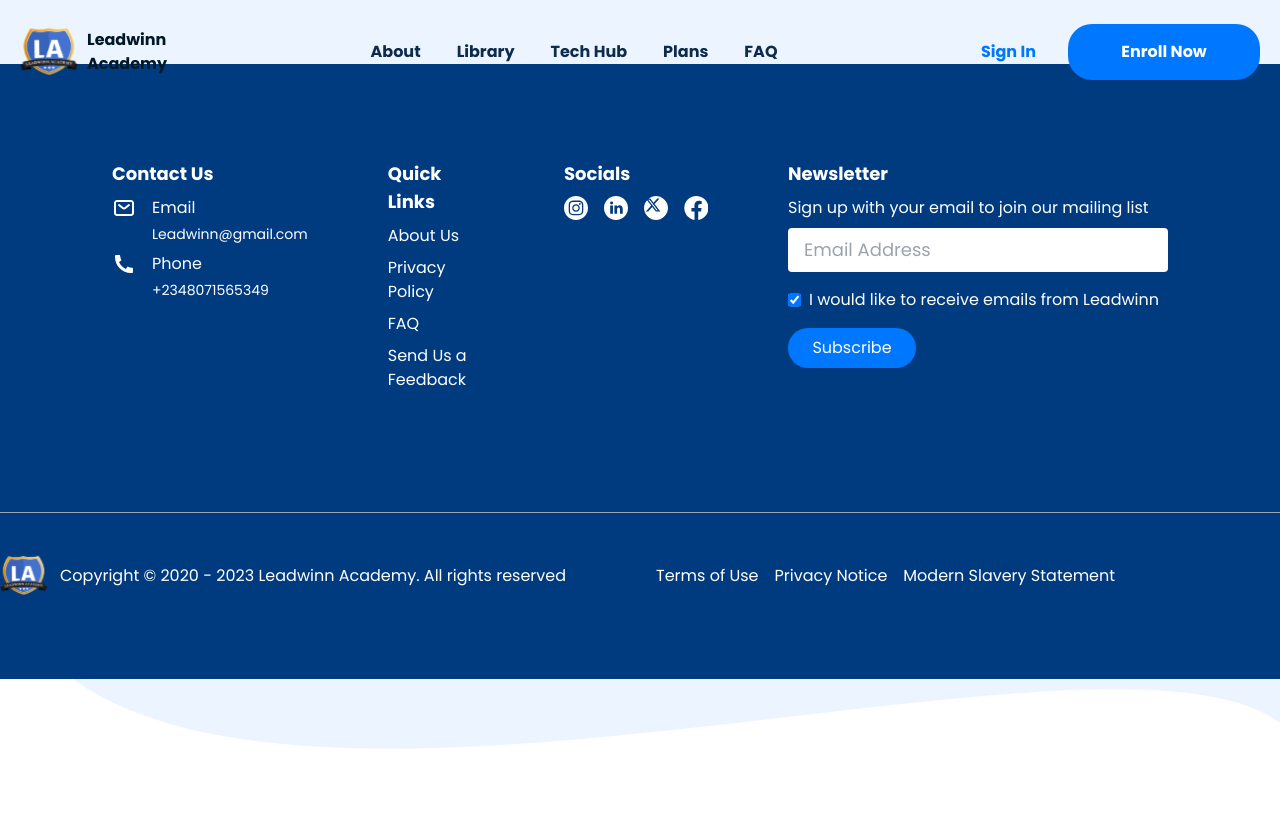
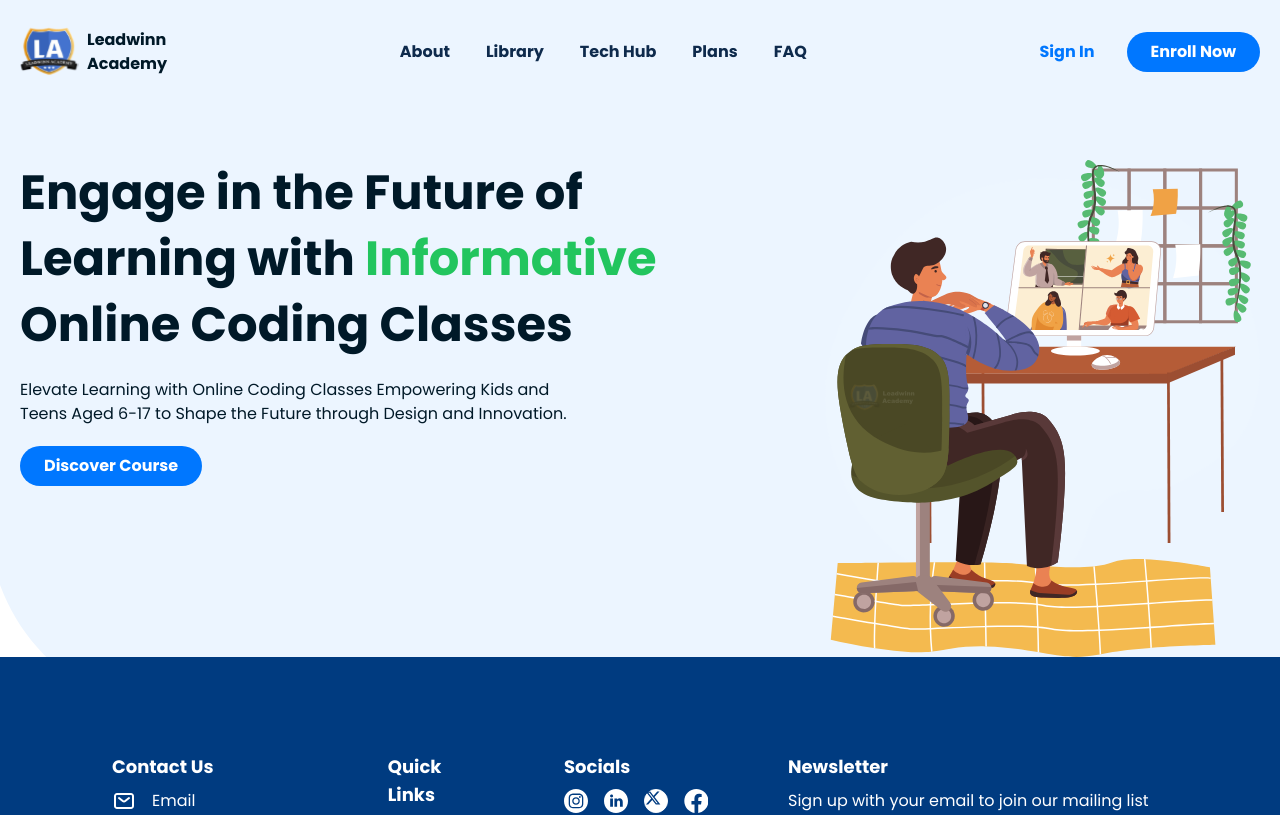
Before and after one commit to Adeleyeha-17/Leadwinn-Academy, a React (Vite) app: page / in a window 1280 px wide. Shown: the top 815 px of the page. Built offline with nearby package versions, Linux system fonts and the light colour scheme.

Commit message:
home section

```diff
--- /dev/null
+++ b/src/components/Button/Button.tsx
@@ -0,0 +1,14 @@
+import React from "react"
+import { Link } from "react-router-dom"
+
+type Button = {
+   path: string;
+   title: string;
+}
+export const Button: React.FC<Button> = ({path, title}) => {
+  return (
+    <div>
+      <Link to={path} className={`inline-block justify-center items-center py-2 px-6 bg-head-blue text-white text-base sm:font-semibold rounded-3xl`}>{title}</Link>
+    </div>
+  )
+}
--- /dev/null
+++ b/src/components/Button/index.tsx
@@ -0,0 +1,3 @@
+import { Button } from "./Button";
+
+export default Button;
--- a/src/components/Footer/Footer.tsx
+++ b/src/components/Footer/Footer.tsx
@@ -124,7 +124,7 @@ export const Footer:React.FC = () => {
               <label htmlFor="receiveMail" className="text-sm md:text-base">I would like to receive emails from Leadwinn</label>
               </div>
 
-              <button className="flex justify-center items-center sm:max-md:w-28 sm:max-md:h-8 md:w-32 md:h-10 w-24 h-8 gap-3 bg-head-blue text-white text-xs sm:text-base rounded-3xl">Subscribe</button>
+              <button className="flex justify-center items-center sm:max-md:w-28 sm:max-md:h-8 md:w-32 md:h-10 w-24 h-8 gap-3 bg-head-blue text-white text-xs sm:text-base sm:font-normal rounded-3xl">Subscribe</button>
               </form>
             </div>
          </div>
--- a/src/components/Navbar/Navbar.tsx
+++ b/src/components/Navbar/Navbar.tsx
@@ -1,6 +1,7 @@
 import React, {useState} from 'react';
 import {Link} from 'react-router-dom';
 import {AiOutlineClose, AiOutlineMenu} from "react-icons/ai";
+import Button from '../Button';
 
 type NavLink = {
    link: string;
@@ -42,13 +43,13 @@ export const Navbar: React.FC = () => {
          <div className="flex justify-between items-center lg:max-xl:px-10 lg:space-x-20 h-16 px-5 pt-10 md:max-w-6xl lg:max-w-7xl mx-auto">
             <div className="flex justify-between items-center gap-2">
                <Link to="/"><img src="../leadwinn.svg" alt="leadwinn logo" className='w-14 md:w-full transition duration-200 ease-in-out md:hover:scale-105'/></Link>
-               <span className="flex flex-col text-lead-black sm:max-lg:text-xs md:max-lg:text-sm font-bold font-poppins">
+               <span className="flex flex-col text-lead-black text-xs md:max-lg:text-sm lg:text-base font-bold font-poppins">
                   <h1>Leadwinn</h1>
                   <h1>Academy</h1>
                </span>
             </div>
 
-            <div className='hidden sm:flex sm:max-md:space-x-3 md:max-xl:space-x-5 xl:space-x-9 font-poppins sm:max-md:text-xs md:max-lg:text-sm xl:text-base font-semibold text-head-black'>
+            <div className='hidden sm:flex sm:max-md:space-x-3 md:max-xl:space-x-5 xl:space-x-9 font-poppins text-xs md:max-lg:text-sm lg:text-base font-semibold text-head-black'>
                {
                navLinks.map(link => (
                   <Link key={
@@ -63,10 +64,10 @@ export const Navbar: React.FC = () => {
                ))
             } </div>
 
-            <div className="hidden sm:flex sm:max-md:space-x-2 md:max-lg:space-x-4 space-x-8 font-poppins sm:max-md:text-xs md:max-lg:text-sm text-base font-semibold">
-               <Link to="" className='flex justify-center items-center text-head-blue'>Sign In</Link>
-               <Link to="" className="flex justify-center items-center sm:max-md:w-28 sm:max-md:h-8 md:max-lg:w-36 md:max-lg:h-10 w-48 h-14 gap-3 bg-head-blue transition ease-in-out duration-200 md:hover:translate-x-1 text-white rounded-3xl">Enroll Now</Link>
-            </div>
+            <div className="hidden sm:flex sm:max-md:space-x-2 md:max-lg:space-x-4 space-x-8 font-poppins">
+               <Link to="" className='flex justify-center items-center text-head-blue text-xs md:max-lg:text-sm lg:text-base font-semibold'>Sign In</Link>
+               <Button path="" title="Enroll Now"/>
+               </div>
 
             <div onClick={toggleFunc}
                className="cursor-pointer md:hidden">
--- a/src/pages/Faq.tsx
+++ b/src/pages/Faq.tsx
@@ -1,6 +1,6 @@
 
 export const Faq = () => {
   return (
-    <div>Faq</div>
+    <div>FAQ</div>
   )
 }
--- a/src/pages/Home.tsx
+++ b/src/pages/Home.tsx
@@ -1,10 +1,43 @@
+import Button from "../components/Button"
+import { useEffect, useState } from "react"
+
 export const Home = () => {
+  const words = ["Interactive", "Educative", "Informative"]
+  const colors = ["text-blue-500", "text-yellow-600" ,"text-green-500"]
+
+  const [currentIndex, setCurrentIndex] = useState(0)
+
+  useEffect(() => {
+     const interval = setInterval(() => {
+        setCurrentIndex((index) => (index + 1) % words.length)
+     }, 2000)
+
+     return () => {
+        clearInterval(interval)
+     }
+  }, [])
+
+  const currentWord = words[currentIndex]
+  const currentColorClass = colors[currentIndex]
+
    return (
       <div>
          <svg xmlns="http://www.w3.org/2000/svg" className="w-full absolute top-0 left-0 right-0 bottom-0 -z-10" viewBox="0 0 1440 843" fill="none">
             <path d="M0 0H1440V813.284C1229.5 658.095 148 1058 0 658.095V197V0Z" fill="#ECF5FF"/>
          </svg>
 
+         <div className="flex flex-col md:flex-row mt-24 justify-between lg:max-xl:px-10 lg:space-x-20  px-5 md:max-w-6xl lg:max-w-7xl mx-auto">
+            <div className="font-poppins text-lead-black">
+
+               <h1 className="text-5xl font-bold leading-snug mb-5">Engage in the Future of Learning with <span className={`animate-slide-top ${currentColorClass}`}>{currentWord}</span> Online Coding Classes</h1>
+               <h1 className="mb-5 text-base">Elevate Learning with Online Coding Classes Empowering Kids and  <br className="hidden md:flex"/> Teens Aged 6-17 to Shape the Future through Design and Innovation.</h1>
+
+               <Button path="" title="Discover Course"/>
+
+            </div>
+
+            <img src="./homeIllustration.svg" alt="home illustration" className="md:w-2/5"/>
+         </div>
       </div>
    )
 }
```
Also changed, not shown: public/homeIllustration.svg (added).
